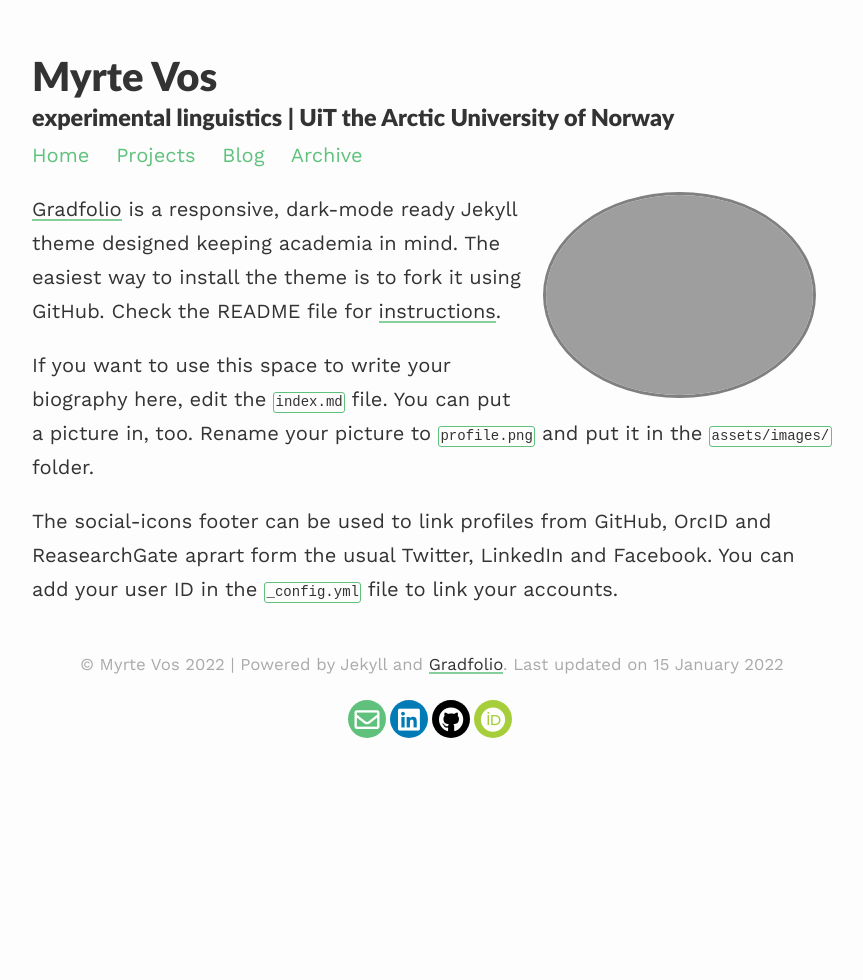
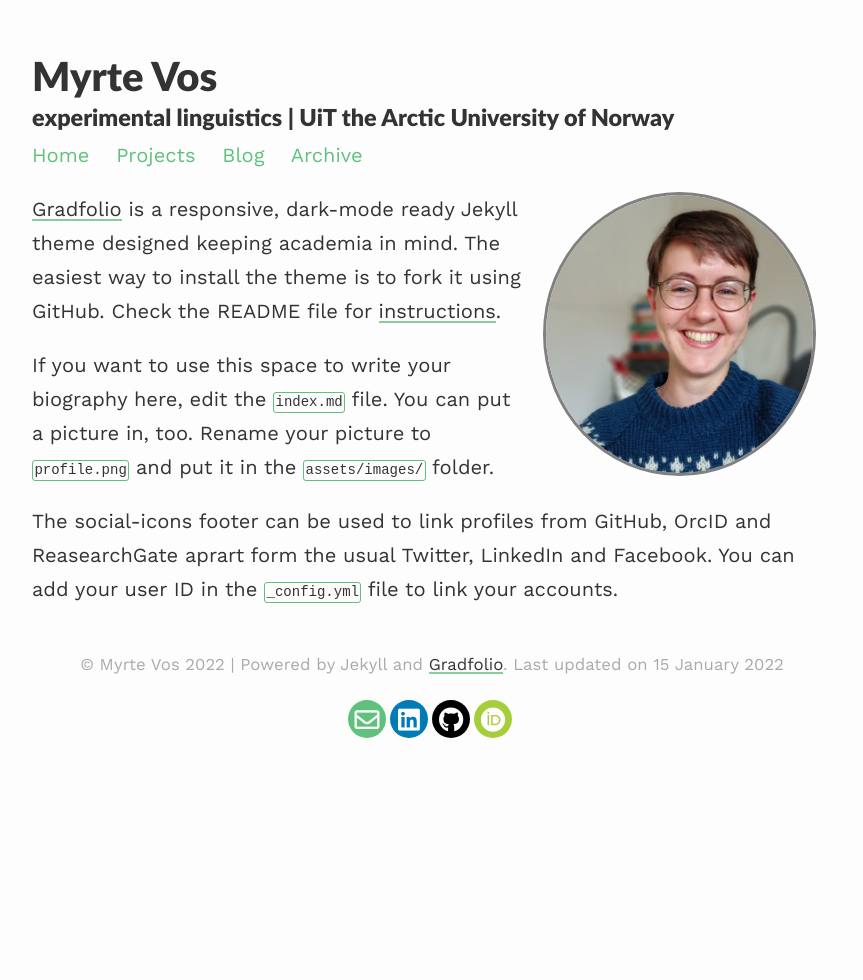
Before and after one commit to myrtevos/myrtevos.github.io, a Jekyll site: the page built from index.md, in a window 1280 px wide. Shown: the whole page, without its empty margins (208-1071 px from the left). Built offline with Jekyll 4.4.1, drawn with Linux system fonts in a browser that asks for light colours; nearby versions of some CDN libraries.

Commit message:
change headshot

```diff
--- a/index.md
+++ b/index.md
@@ -3,7 +3,7 @@ layout: about
 permalink: /
 profile:
   align: right
-  image: 20210907_162527.jpg
+  image: headshot.jpg
 published: true
 ---
 
```
